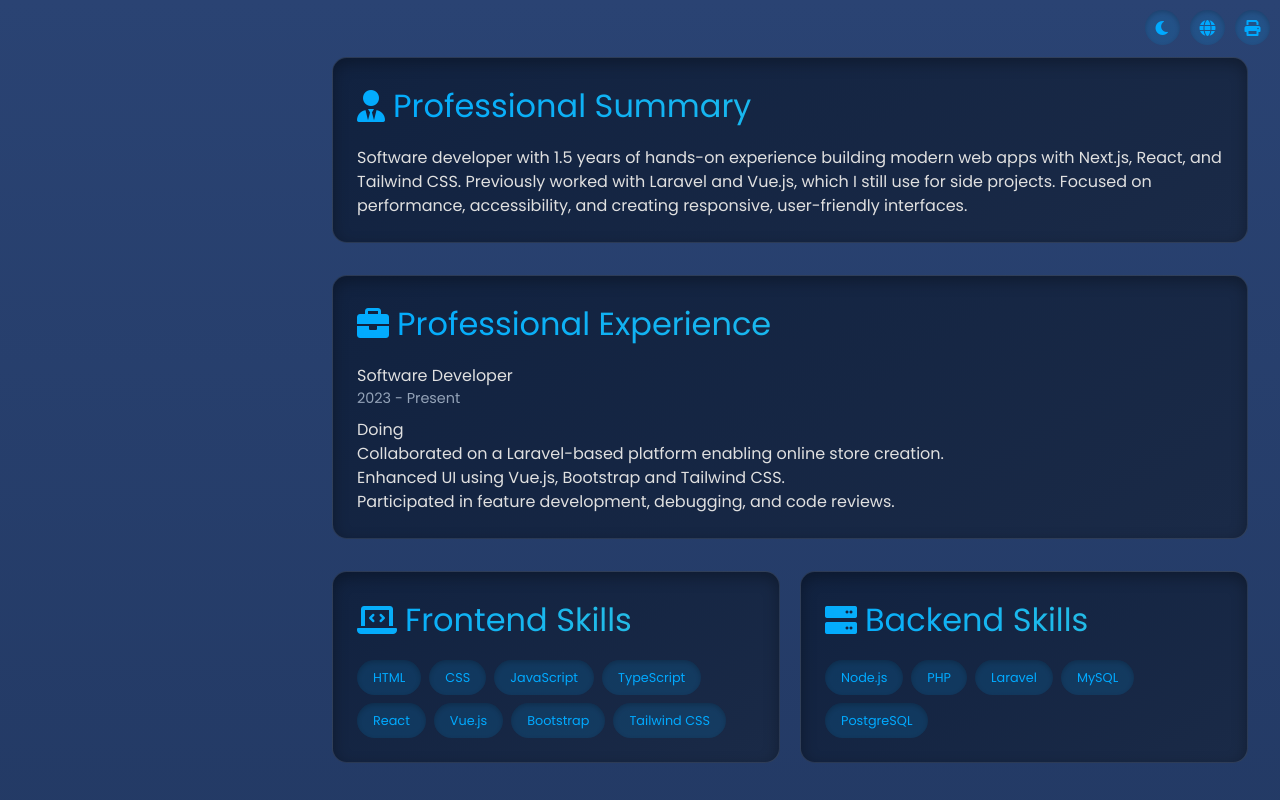
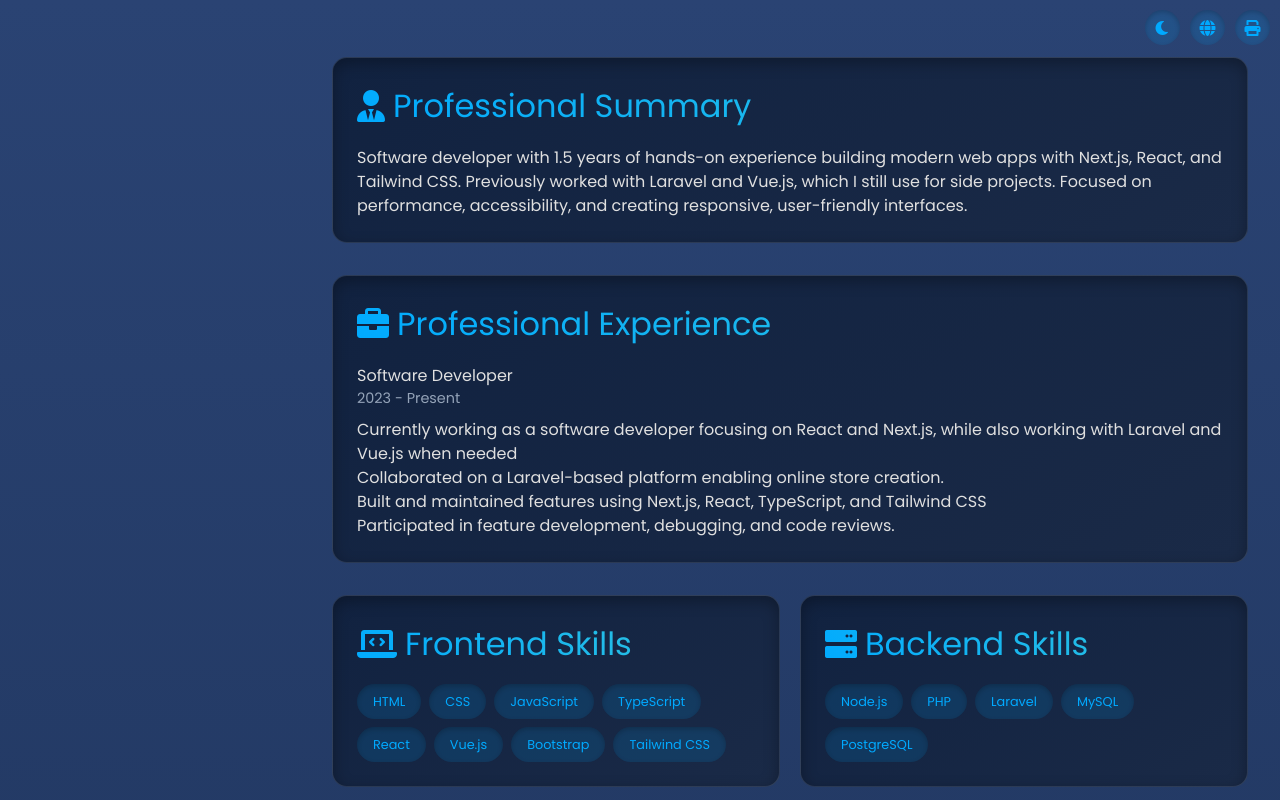
Before and after one commit to 0taida/taida-cv-react, a React (Vite) app: page / in a window 1280 px wide. Shown: the top 800 px of the page. Built offline with nearby package versions, Linux system fonts and the light colour scheme.

Commit message:
update the experience description

```diff
--- a/src/components/Experience.jsx
+++ b/src/components/Experience.jsx
@@ -15,7 +15,7 @@ const Experience = () => {
         <p>{t('doing')}</p>
         <ul>
           <li>{t('collaborated-platform')}</li>
-          <li>{t('enhanced-ui')}</li>
+          <li>{t('react-next-features')}</li>
           <li>{t('participated-development')}</li>
         </ul>
       </div>
--- a/src/i18n/index.js
+++ b/src/i18n/index.js
@@ -35,7 +35,8 @@ const resources = {
       "passionate-developer": "Software developer with 1.5 years of hands-on experience building modern web apps with Next.js, React, and Tailwind CSS. Previously worked with Laravel and Vue.js, which I still use for side projects. Focused on performance, accessibility, and creating responsive, user-friendly interfaces.",
       "professional-experience": "Professional Experience",
       "software-developer": "Software Developer",
-      "doing": "Doing",
+      "doing": "Currently working as a software developer focusing on React and Next.js, while also working with Laravel and Vue.js when needed",
+      "react-next-features": "Built and maintained features using Next.js, React, TypeScript, and Tailwind CSS",
       "collaborated-platform": "Collaborated on a Laravel-based platform enabling online store creation.",
       "enhanced-ui": "Enhanced UI using Vue.js, Bootstrap and Tailwind CSS.",
       "participated-development": "Participated in feature development, debugging, and code reviews.",
@@ -120,7 +121,8 @@ const resources = {
       "passionate-developer": "مطور برمجيات بخبرة سنة ونصف في بناء تطبيقات ويب حديثة باستخدام Next.js وReact وTailwind CSS. سبق وأن عملت على Laravel وVue.js وما زلت أستخدمهما في مشاريعي الجانبية. أركز على الأداء وإمكانية الوصول وبناء واجهات متجاوبة وسهلة الاستخدام.",
       "professional-experience": "الخبرة المهنية",
       "software-developer": "مطور برمجيات",
-      "doing": "أعمل حالياً كمطور برمجيات",
+      "doing": "أعمل حالياً كمطور برمجيات مع تركيز على React وNext.js، وأعمل أيضاً مع Laravel وVue.js عند الحاجة",
+      "react-next-features": "قمت ببناء وصيانة ميزات باستخدام Next.js وReact وTypeScript وTailwind CSS",
       "collaborated-platform": "شاركت في تطوير منصة مبنية على Laravel لإنشاء المتاجر الإلكترونية",
       "enhanced-ui": "قمت بتحسين واجهة المستخدم باستخدام Vue.js وBootstrap وTailwind CSS",
       "participated-development": "شاركت في تطوير الميزات وإصلاح الأخطاء ومراجعة الشيفرة البرمجية",
```
